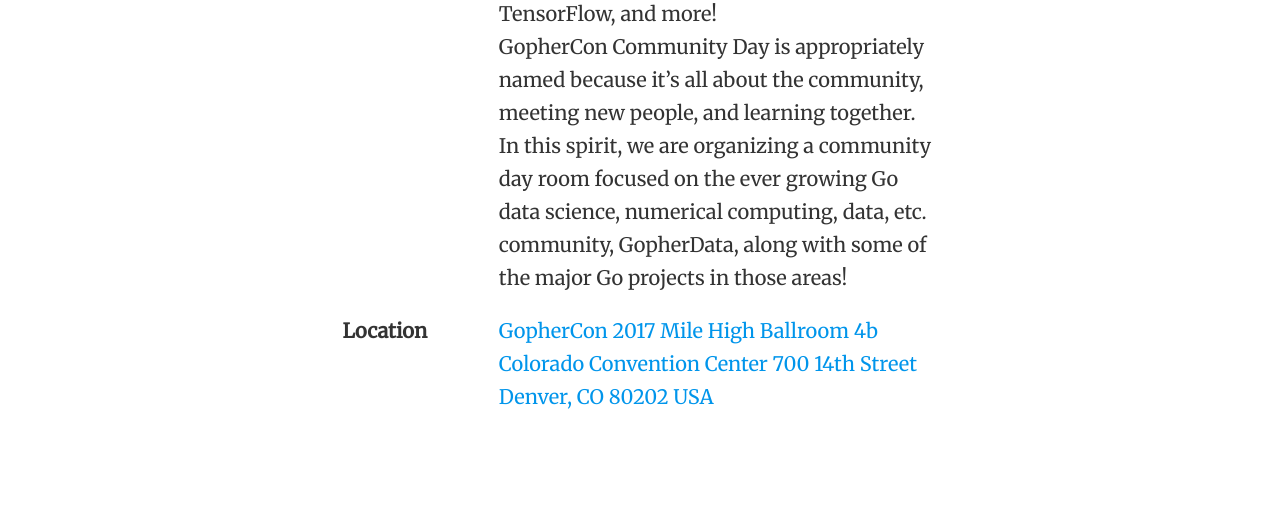
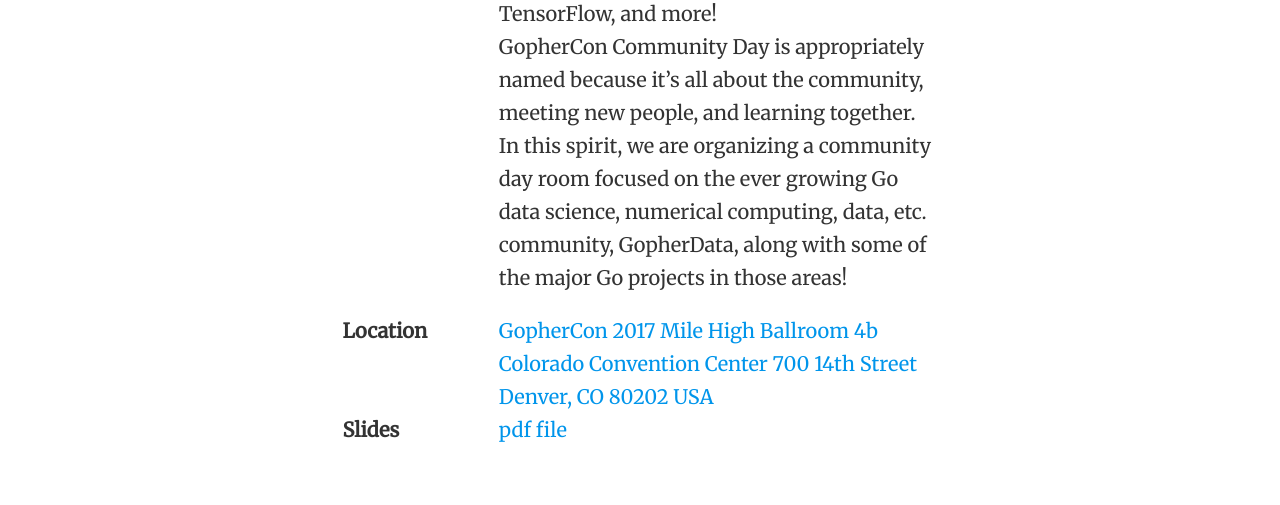
Before and after one commit to gopherdata/gopherdata.github.io, a plain HTML site: page talk/20170715_gopherdataparty/index.html in a window 1280 px wide. Shown: the part 295-800 px from the top of the page. Drawn offline with nearby package versions, Linux system fonts and the light colour scheme; some packages are replaced by stand-ins of ours.

Commit message:
adding GobindingsforTensorflow slides

```diff
--- a/talk/20170715_gopherdataparty/index.html
+++ b/talk/20170715_gopherdataparty/index.html
@@ -168,6 +168,11 @@
           <div class="col-xs-12 col-sm-3 pub-row-heading">Location</div>
           <div class="col-xs-12 col-sm-9"><a href="https://www.google.com/maps/place/Colorado+Convention+Center,+700+14th+St,+Denver,+CO+80202/@39.7424803,-104.9986995,17z/data=!3m2!4b1!5s0x876c78d1fbe01b99:0x84c24bd23817cbf5!4m5!3m4!1s0x876c78ce1d8f2649:0x160ce85219de5c8a!8m2!3d39.742615!4d-104.9965725">GopherCon 2017 Mile High Ballroom 4b Colorado Convention Center 700 14th Street Denver, CO 80202 USA</a></div>
         </div>
+
+        <div class="row">
+          <div class="col-xs-12 col-sm-3 pub-row-heading">Slides</div>
+          <div class="col-xs-12 col-sm-9"><a href="GobindingsforTensorflow.pdf">pdf file</a></div>
+        </div>
       </div>
       <div class="col-sm-1"></div>
     </div>
```
Also changed, not shown: 1 other file.
